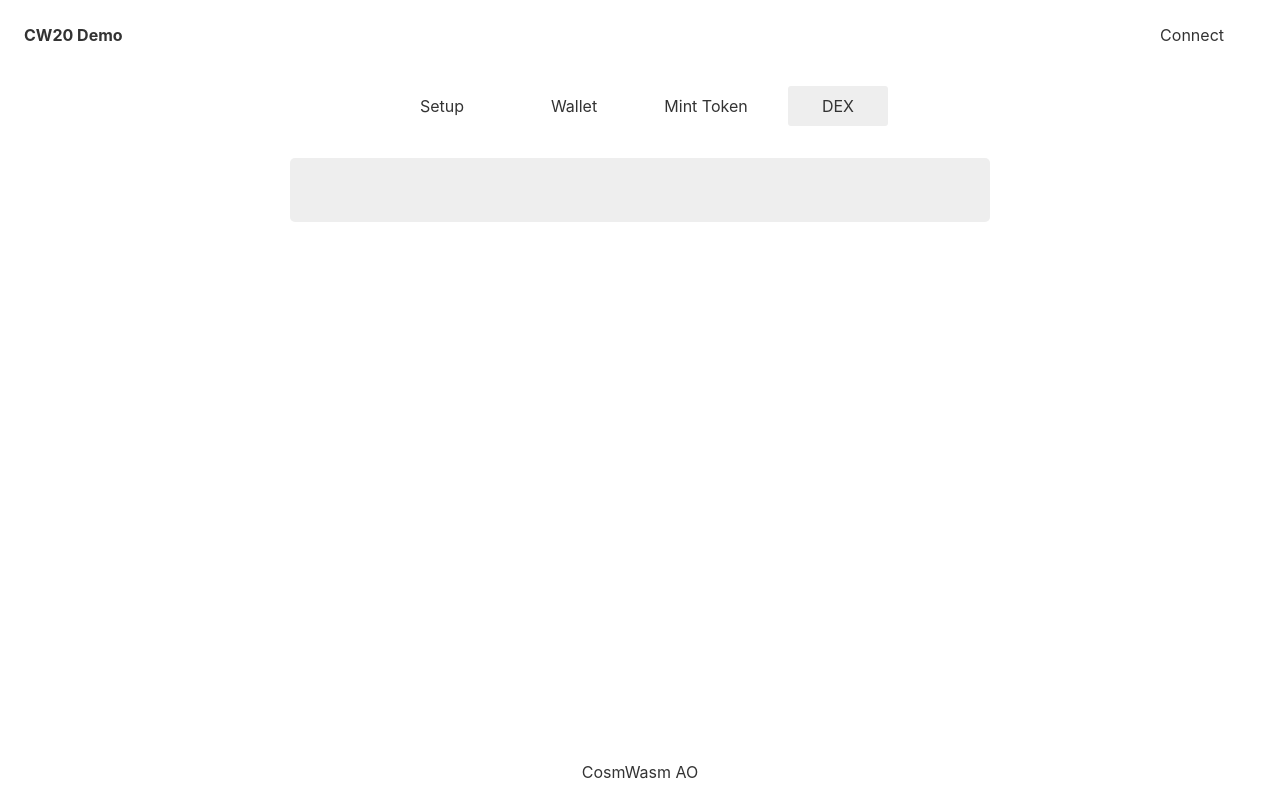
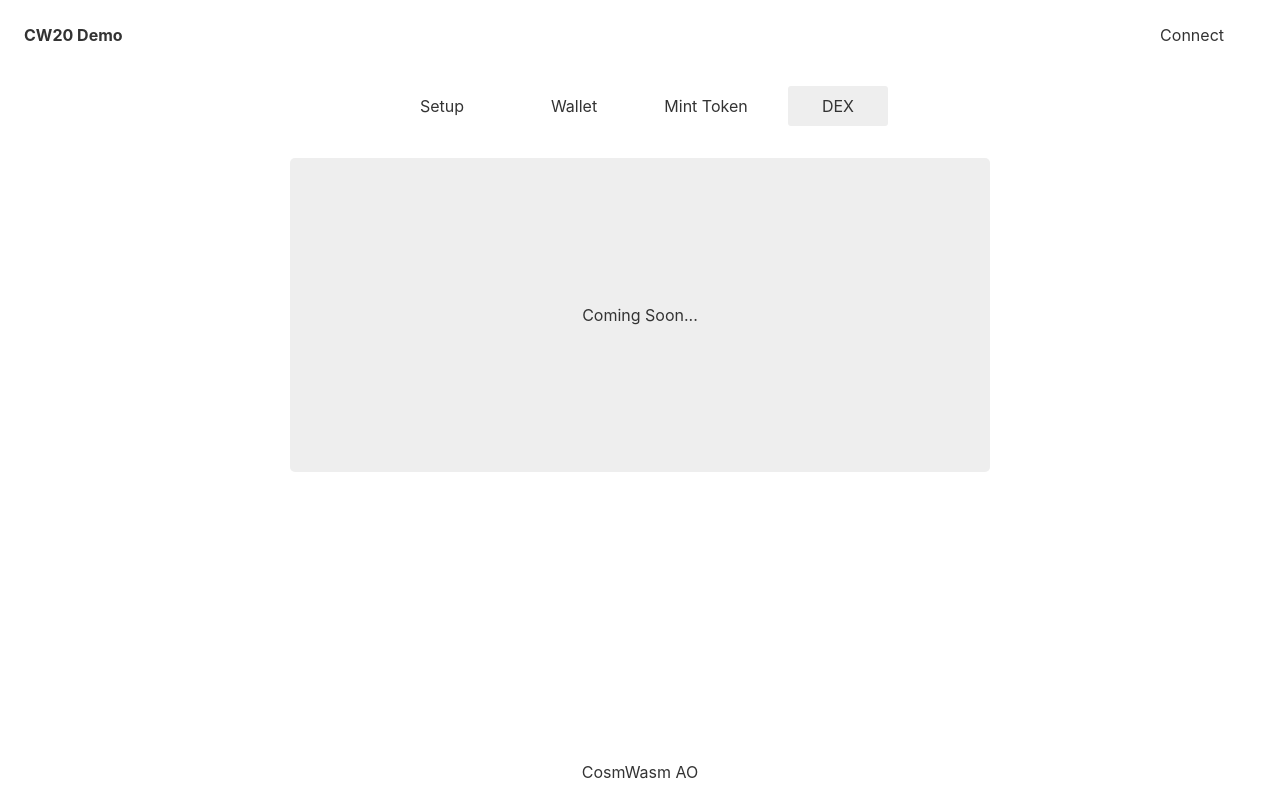
Before and after one commit to weavedb/cosmwasm-ao, a Next.js app in the folder dapps/wallet/: page / in a window 1280 px wide. Both pictures are taken after a click on the element "DEX". Built offline with nearby package versions, Linux system fonts and the light colour scheme.

Commit message:
[cw20 demo] DEX coming soon...

```diff
--- a/dapps/wallet/pages/index.js
+++ b/dapps/wallet/pages/index.js
@@ -368,6 +368,11 @@ export default function Home() {
       </Box>
     </Box>
   )
+  const DEX = () => (
+    <Flex height="250px" justify="center" align="center">
+      Coming Soon...
+    </Flex>
+  )
   return (
     <Flex direction="column" minH="100%">
       <style jsx global>{`
@@ -407,7 +412,7 @@ export default function Home() {
       </Flex>
       <Flex justify="center" p={4}>
         <Box maxW="700px" w="100%" bg="#eee" p={8} sx={{ borderRadius: "5px" }}>
-          {tab === "misc" ? <Setup /> : null}
+          {tab === "misc" ? <Setup /> : tab === "dex" ? <DEX /> : null}
         </Box>
       </Flex>
       <Flex flex={1}></Flex>
```
